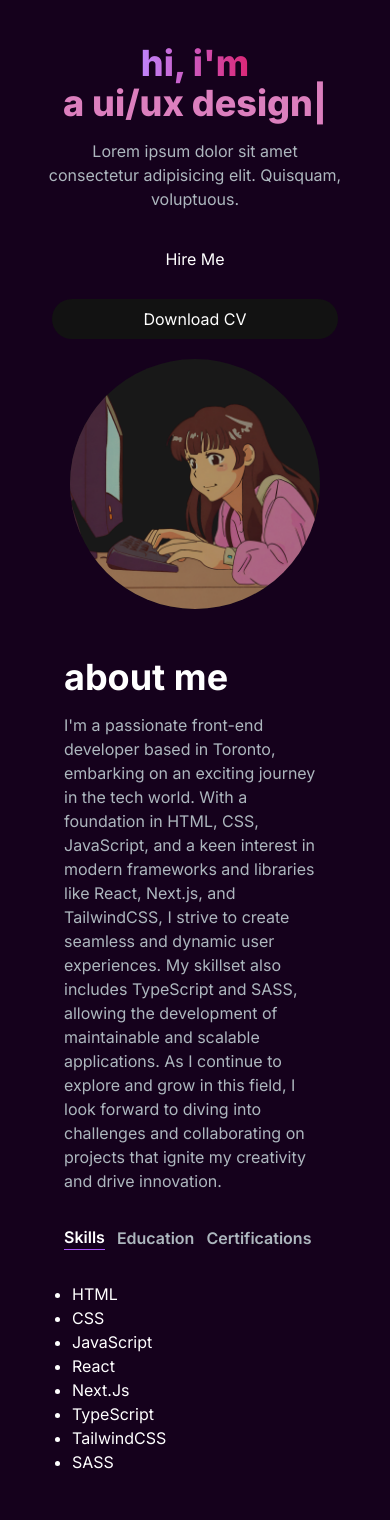
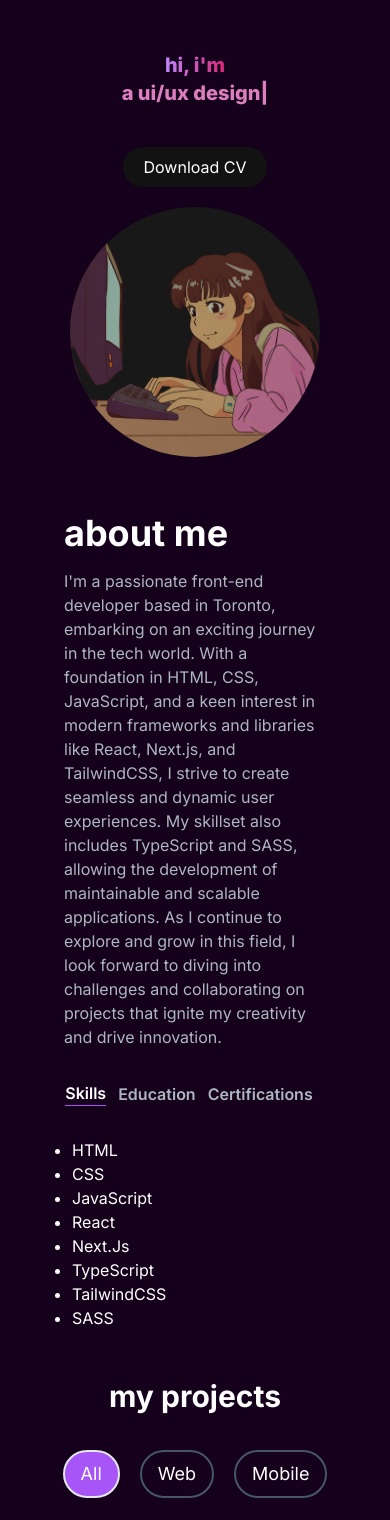
Before and after one commit to delabahmani/portfolio, a Next.js app: page / in a window 390 px wide. Shown: the part 109-1629 px from the top of the page. Built offline with nearby package versions, Linux system fonts and the light colour scheme.

Commit message:
Minor touch ups

```diff
--- a/src/components/about/AboutSection.tsx
+++ b/src/components/about/AboutSection.tsx
@@ -73,7 +73,7 @@ const AboutSection = () => {
             collaborating on projects that ignite my creativity and drive
             innovation.
           </p>
-          <div className="flex flex-row justify-start mt-8">
+          <div className="flex flex-row justify-center mt-8">
             <TabButton
               selectTab={() => handleTabChange({ id: "skills" })}
               active={tab === "skills"}
--- a/src/components/home/HeroSection.tsx
+++ b/src/components/home/HeroSection.tsx
@@ -8,19 +8,20 @@ import Link from "next/link";
 
 const HeroSection = () => {
   return (
-    <section className="mt-10 lg:py-16">
+    <section className="mt-10 py-2 lg:py-16">
       <div className="grid grid-cols-1 sm:grid-cols-12">
         <motion.div
           initial={{ opacity: 0, scale: 0.5 }}
           animate={{ opacity: 1, scale: 1 }}
           transition={{ duration: 0.5 }}
-          className="col-span-8 place-self-center text-center sm:text-left justify-self-start"
+          className="col-span-8 place-self-center text-center sm:text-left"
         >
-          <h1 className="text-[#DC7FBE] mb-4 text-4xl sm:text-5xl lg:text-8xl lg:leading-normal font-extrabold">
+          <h1 className="text-[#DC7FBE] text-center mb-4 text-xl sm:text-5xl lg:text-8xl lg:leading-normal font-extrabold">
             <span className="text-transparent bg-clip-text bg-gradient-to-r from-purple-400 to-pink-600">
               hi, i&apos;m{" "}
             </span>
             <br/>
+
             <TypeAnimation
               sequence={[
                 "dela",
@@ -36,16 +37,9 @@ const HeroSection = () => {
             />
           </h1>
           <p className="text-[#ADB7BE] text-base sm:text-lg mb-6 lg:text-xl">
-            Lorem ipsum dolor sit amet consectetur adipisicing elit. Quisquam,
-            voluptuous.
+
           </p>
           <div>
-            <Link
-              href="/#contact"
-              className="px-6 inline-block py-3 w-full sm:w-fit rounded-full mr-4 bg-gradient-to-br from-primary-500 to-secondary-500 hover:bg-slate-200 text-white"
-            >
-              Hire Me
-            </Link>
             <Link
               href="/"
               className="px-1 inline-block py-1 w-full sm:w-fit rounded-full bg-gradient-to-br from-primary-500 to-secondary-500 hover:bg-slate-800 text-white mt-3"
--- a/src/components/projects/ProjectCard.tsx
+++ b/src/components/projects/ProjectCard.tsx
@@ -14,8 +14,8 @@ const ProjectCard = ({ imgUrl, title, description, gitUrl, previewUrl }: Project
   return (
     <div>
       <div
-        className="h-52 md:h-72 rounded-t-xl relative group"
-        style={{ background: `url(${imgUrl})`, backgroundSize: "cover" }}
+        className="h-52 md:h-72 w-full rounded-t-xl object-cover relative group"
+        style={{ background: `url(${imgUrl})`, backgroundSize: 'cover', }}
       >
         <div className="overlay items-center justify-center absolute top-0 left-0 w-full h-full bg-[#181818] bg-opacity-0 hidden group-hover:flex group-hover:bg-opacity-80 transition-all duration-700">
           <Link
--- a/src/components/projects/ProjectTag.tsx
+++ b/src/components/projects/ProjectTag.tsx
@@ -13,7 +13,7 @@ const ProjectTag = ({ name, onClick, isSelected } :ProjectTagProps) => {
   return (
     <button
       onClick={() => onClick(name)}
-      className={` ${buttonStyles} rounded-full border-2 px-6 py-3 text-xl cursor-pointer`}
+      className={` ${buttonStyles} rounded-full border-2 px-[1rem] py-2 cursor-pointer text-lg md:text-xl md:px-6 md:py-6`}
     >
       {name}
     </button>
--- a/src/components/projects/ProjectsSection.tsx
+++ b/src/components/projects/ProjectsSection.tsx
@@ -54,10 +54,10 @@ const ProjectsSection = () => {
 
   return (
     <section ref={ref}>
-      <h2 className="text-center text-4xl font-bold text-white mt-4 mb-9">
+      <h2 className="text-center text-3xl md:text-4xl font-bold text-white mt-4 mb-9">
         my projects
       </h2>
-      <div className="text-white flex flex-row justify-center gap-10 py-6">
+      <div className="text-white flex flex-row justify-center gap-5 pb-6 md:py-6 md:gap-10">
         <ProjectTag
           onClick={handleTagChange}
           name="All"
```
